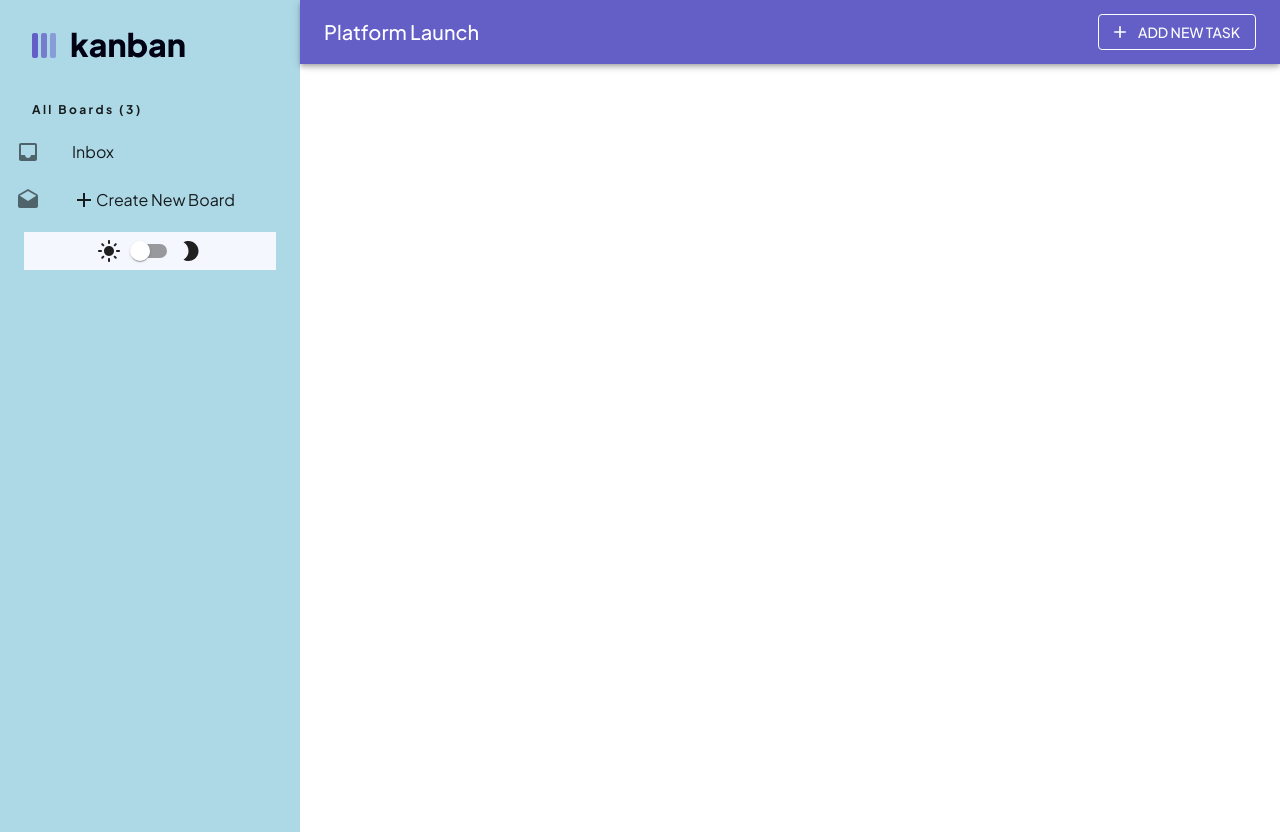
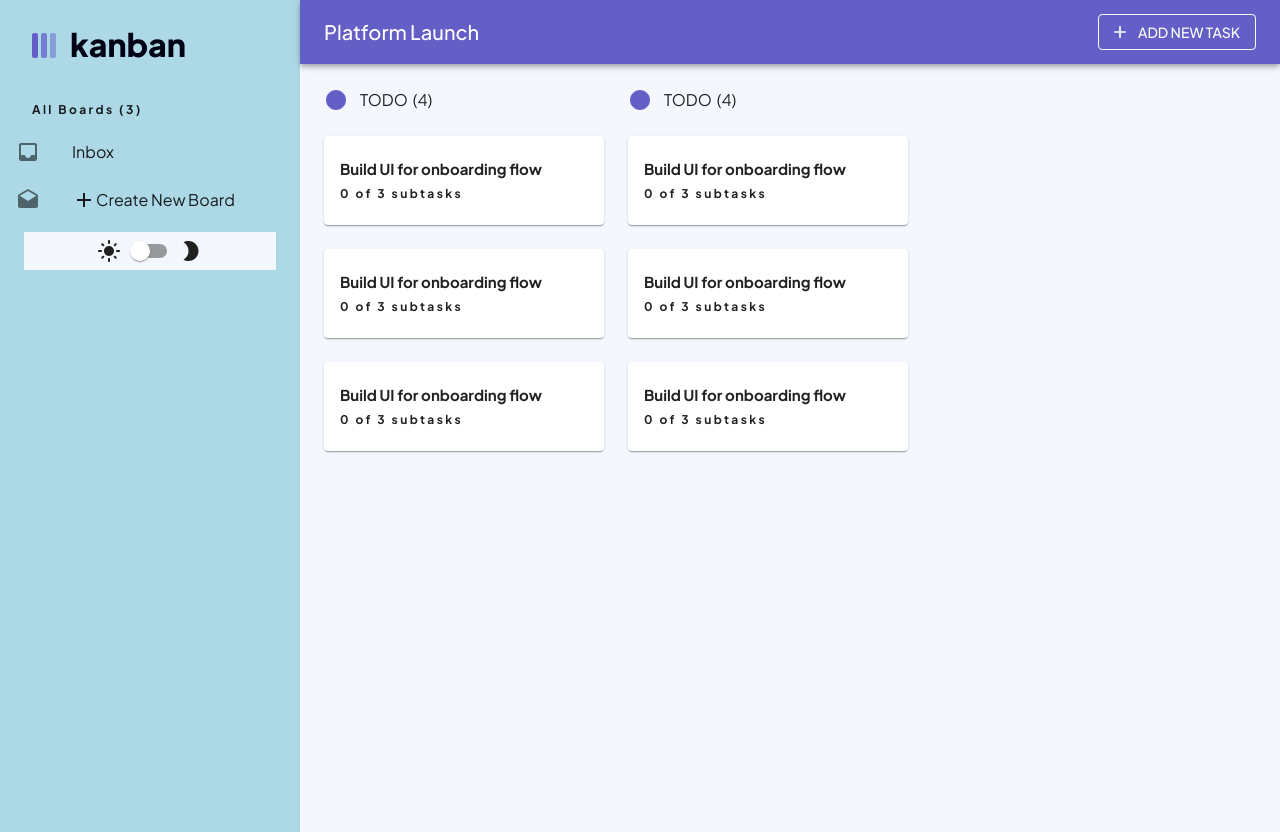
Before and after one commit to TommiKorhonen/taskmanager, a React (Create React App) app: page / in a window 1280 px wide. Built offline with nearby package versions, Linux system fonts and the light colour scheme.

Commit message:
add todo & todoCards

```diff
--- a/src/App.tsx
+++ b/src/App.tsx
@@ -3,6 +3,8 @@ import Stack from "@mui/material/Stack";
 import { CssBaseline } from "@mui/material";
 import Sidebar from "./components/navigation/Sidebar";
 import Navbar from "./components/navigation/Navbar";
+import TodoColumn from "./components/TodoColumn";
+import { Box } from "@mui/system";
 const theme = createTheme({
   components: {
     // Name of the component
@@ -43,9 +45,13 @@ function App() {
   return (
     <ThemeProvider theme={theme}>
       <CssBaseline />
-      <Stack direction="row" justifyContent="space-between">
+      <Stack direction="row" bgcolor="#F4F7FD">
         <Navbar sidebarWidth={sidebarWidth} />
         <Sidebar sidebarWidth={sidebarWidth} />
+        <Box display="flex" gap="24px" marginLeft="24px" marginTop="88px">
+          <TodoColumn />
+          <TodoColumn />
+        </Box>
       </Stack>
     </ThemeProvider>
   );
--- /dev/null
+++ b/src/components/Cards/TodoCard.tsx
@@ -0,0 +1,18 @@
+import React from "react";
+import Card from "@mui/material/Card";
+import CardContent from "@mui/material/CardContent";
+import Typography from "@mui/material/Typography";
+const TodoCard = () => {
+  return (
+    <Card sx={{ width: "280px" }}>
+      <CardContent sx={{ padding: "23px 16px" }}>
+        <Typography variant="h3">Build UI for onboarding flow</Typography>
+        <Typography marginTop="8px" variant="h4">
+          0 of 3 subtasks
+        </Typography>
+      </CardContent>
+    </Card>
+  );
+};
+
+export default TodoCard;
--- /dev/null
+++ b/src/components/TodoColumn.tsx
@@ -0,0 +1,22 @@
+import Box from "@mui/system/Box";
+import CircleIcon from "@mui/icons-material/Circle";
+import { Typography } from "@mui/material";
+import TodoCard from "./Cards/TodoCard";
+
+const TodoColumn = () => {
+  return (
+    <Box display="flex" flexDirection="column" gap="24px">
+      <Box display="flex" gap="12px">
+        <CircleIcon color="primary" />
+        <Typography display="flex" gap="5px">
+          TODO <span>(4)</span>
+        </Typography>
+      </Box>
+      <TodoCard />
+      <TodoCard />
+      <TodoCard />
+    </Box>
+  );
+};
+
+export default TodoColumn;
```
